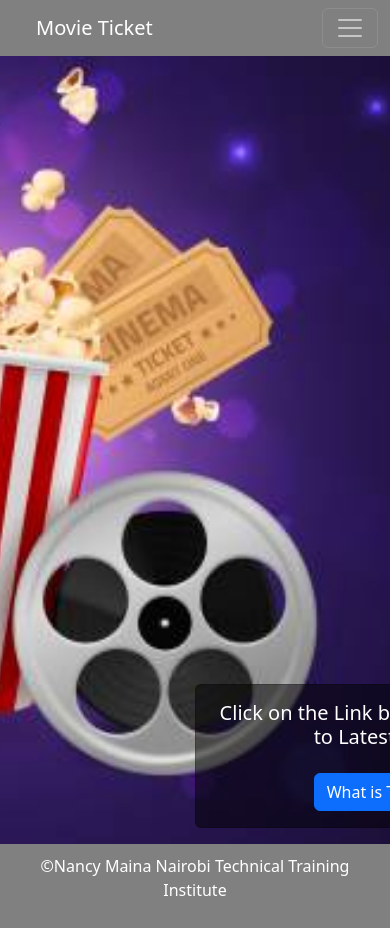
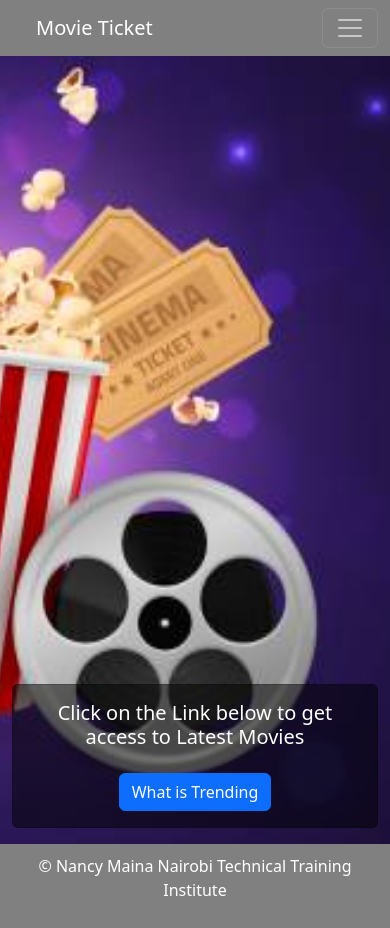
Before and after one commit to ahmednule/GGS_CINEMA_BOOKING_MANAGEMENT_SYSTEM, a Django app: page / in a window 390 px wide; the page is wider, and only the part inside the window is pictured. Run offline with Django 5.2, Linux system fonts and the light colour scheme.

Commit message:
made the homapge to be responsive even in smaller screens

```diff
--- a/GGsCinema/movies/templates/movies/base.html
+++ b/GGsCinema/movies/templates/movies/base.html
@@ -7,47 +7,41 @@
     <title>Cover Page</title>
     <link href="https://cdn.jsdelivr.net/npm/bootstrap@5.3.0/dist/css/bootstrap.min.css" rel="stylesheet">
     <style>
-        /* Background image placeholder */
+        /* Responsive background image to cover the whole viewport */
         .cover-container {
             background-image: url('{% static "movies/home.jpg" %}');
             background-size: cover;
+            background-repeat: no-repeat;
             background-position: center;
             height: 100vh;
-            color: white;
             display: flex;
             flex-direction: column;
             justify-content: center;
             align-items: center;
             text-align: center;
+            color: white;
         }
 
-
+        /* Make the footer stick to the bottom */
         .footer {
             position: relative;
             bottom: 0;
             width: 100%;
             text-align: center;
             padding: 10px;
-            background-color:#808080
+            background-color: #808080;
         }
 
-        .navbar-nav .nav-link {
-            transition: color 0.3s ease;
-        }
-
-        .navbar-nav .nav-link:hover {
-            background: #cccccc;
-        }
-
+        /* Ensure navbar responsiveness */
         .navbar {
-            background-color:#808080;
+            background-color: #808080;
         }
     </style>
 </head>
 <body>
 
-    <!-- Navbar -->
-    <nav class="navbar navbar-expand-md navbar-dark bg-grey fixed-top">
+    <!-- Responsive Navbar -->
+    <nav class="navbar navbar-expand-md navbar-dark fixed-top">
         <div class="container-fluid">
             <a class="navbar-brand ms-4" href="/">Movie Ticket</a>
             <button class="navbar-toggler" type="button" data-bs-toggle="collapse" data-bs-target="#navbarNav" aria-controls="navbarNav" aria-expanded="false" aria-label="Toggle navigation">
@@ -73,13 +67,17 @@
             </div>
         </div>
     </nav>
-{% block content %}
-{% endblock  %}
- <!-- Footer -->
- <footer class="footer bg-grey text-white ">
-    <p>&copy;Nancy Maina Nairobi Technical Training Institute</p>
-</footer>
 
-<script src="https://cdn.jsdelivr.net/npm/bootstrap@5.3.0/dist/js/bootstrap.bundle.min.js"></script>
+    <!-- Main content block for dynamic content -->
+    {% block content %}
+    {% endblock %}
+
+    <!-- Footer -->
+    <footer class="footer bg-grey text-white">
+        <p>&copy; Nancy Maina Nairobi Technical Training Institute</p>
+    </footer>
+
+    <!-- Bootstrap JS for interactivity -->
+    <script src="https://cdn.jsdelivr.net/npm/bootstrap@5.3.0/dist/js/bootstrap.bundle.min.js"></script>
 </body>
 </html>
--- a/GGsCinema/movies/templates/movies/index.html
+++ b/GGsCinema/movies/templates/movies/index.html
@@ -1,20 +1,25 @@
 {% extends "movies/base.html" %}
 {% block content %}
   <!-- Main Content -->
-    <div class="cover-container d-flex flex-column justify-content-center align-items-center" style="height: 100vh;">
-        <div class="card mb-3" style="max-width: 100%; width: 38rem; background-color: rgba(0, 0, 0, 0.5); color: white;">
+  <div class="cover-container d-flex flex-column justify-content-end align-items-center" style="height: 100vh;">
+    <div class="row w-100 justify-content-end">
+      <div class="col-lg-4 col-md-6 col-sm-8"> <!-- Responsive column classes -->
+        <div class="card mb-3" style="background-color: rgba(0, 0, 0, 0.5); color: white;">
           <div class="card-body text-center">
             <h5 class="card-title">Click on the Link below to get access to Latest Movies</h5>
             <a href="showing/" class="btn btn-primary mt-3">What is Trending</a>
           </div>
         </div>
       </div>
+    </div>
+  </div>
 
+  <!-- Optional styles for very large screens -->
   <style>
-        .card{
-            position: absolute;
-            bottom: 0;
-            left: 50%;
+      @media (min-width: 1200px) {
+          .card {
+              width: 30rem;
+          }
       }
   </style>
 {% endblock %}
```
Lines whose indentation alone changed are shown as unchanged.
